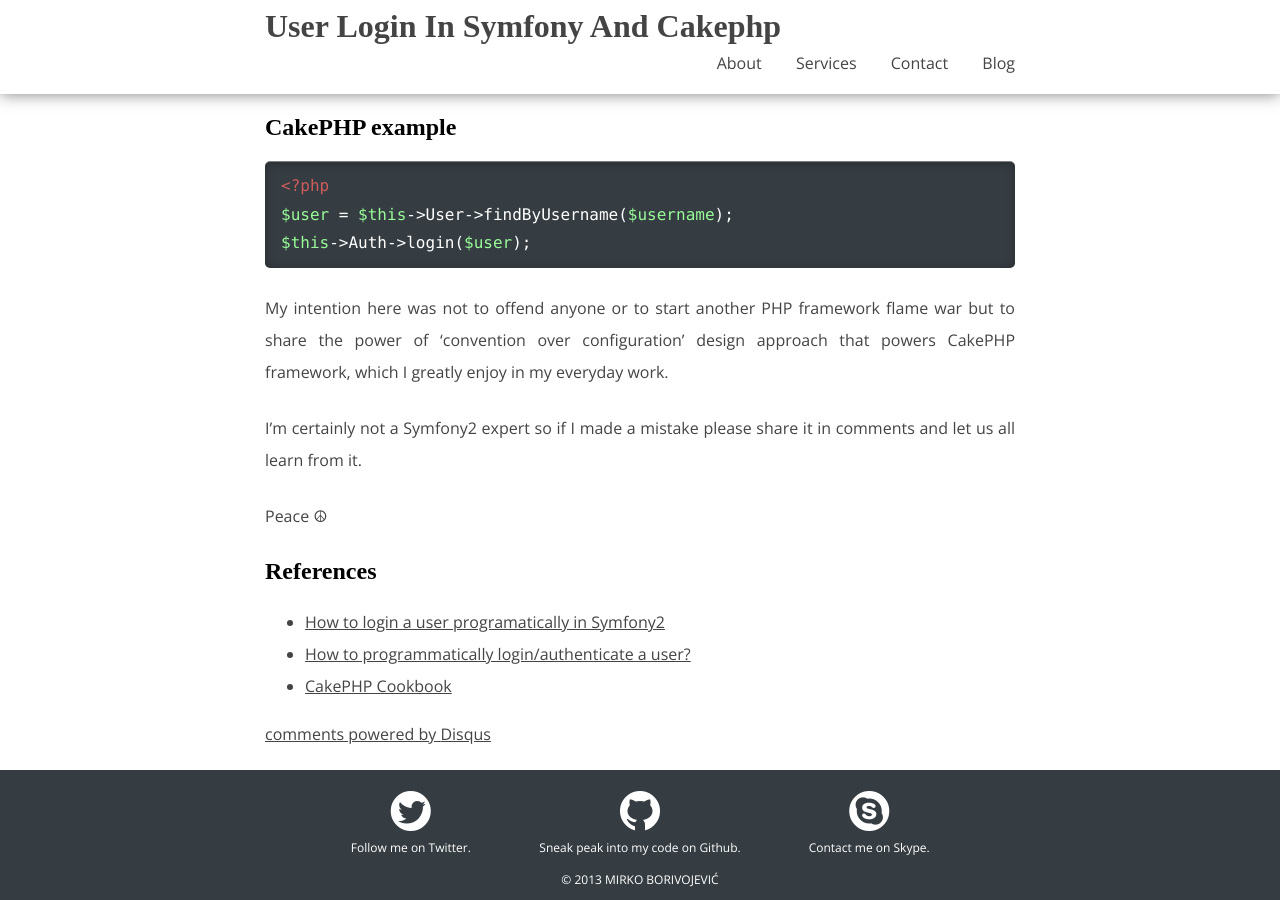
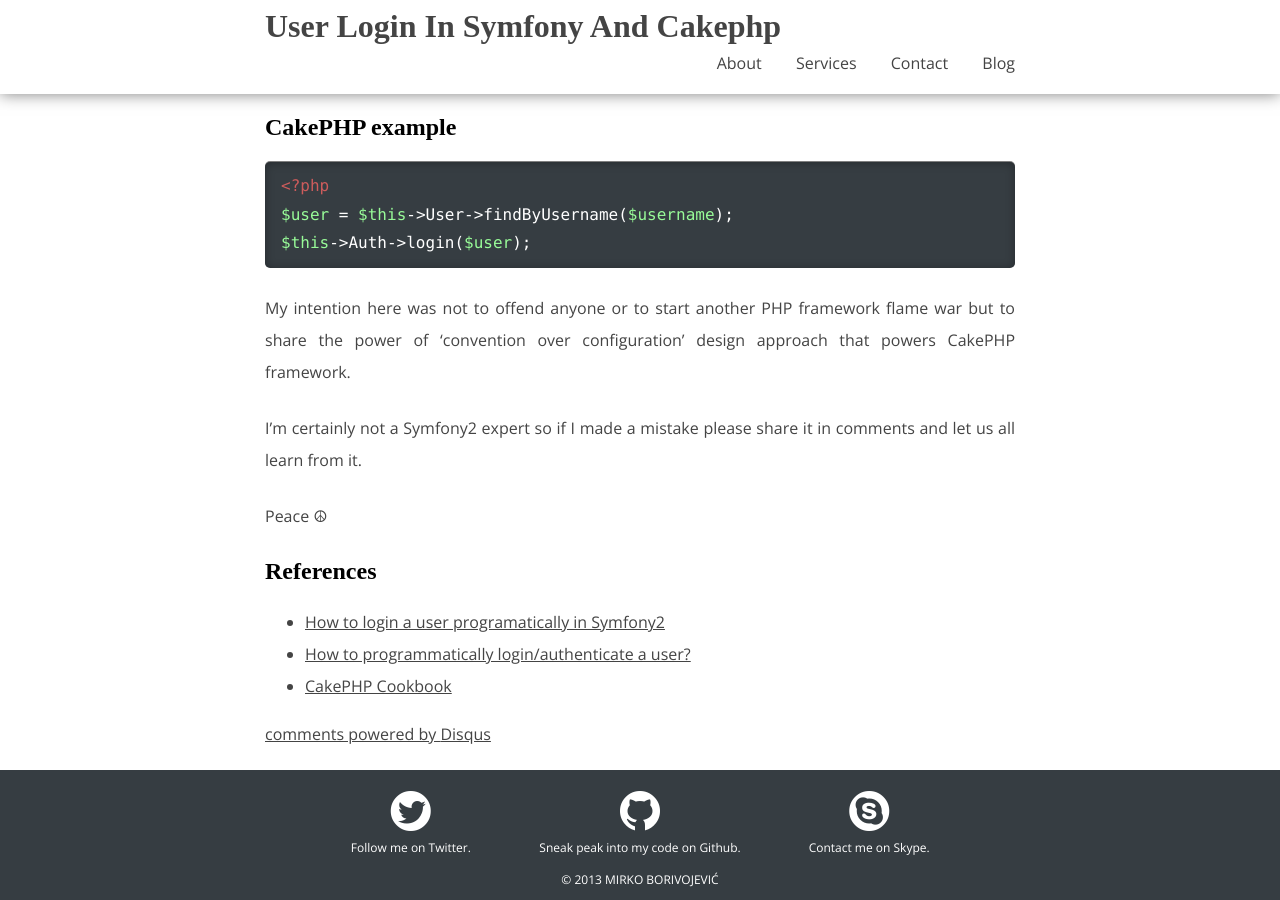
Before and after one commit to borivojevic/borivojevic.github.com, a Jekyll site: the page built from _posts/2013-10-27-user-login-in-symfony-and-cakephp.markdown, in a window 1280 px wide and 900 px high, scrolled down 878 px. Built offline with Jekyll 4.4.1, drawn with Linux system fonts in a browser that asks for light colours; some web fonts are replaced; Markdown is read by kramdown in place of the engine named in the settings; comment, search, counter and statistics services are not loaded.

Commit message:
Update 2013-10-27-user-login-in-symfony-and-cakephp.markdown

```diff
--- a/_posts/2013-10-27-user-login-in-symfony-and-cakephp.markdown
+++ b/_posts/2013-10-27-user-login-in-symfony-and-cakephp.markdown
@@ -40,7 +40,7 @@
 $this->Auth->login($user);
 {% endhighlight %}
 
-My intention here was not to offend anyone or to start another PHP framework flame war but to share the power of 'convention over configuration' design approach that powers CakePHP framework, which I greatly enjoy in my everyday work.
+My intention here was not to offend anyone or to start another PHP framework flame war but to share the power of 'convention over configuration' design approach that powers CakePHP framework.
 
 I'm certainly not a Symfony2 expert so if I made a mistake please share it in comments and let us all learn from it.
 
```
